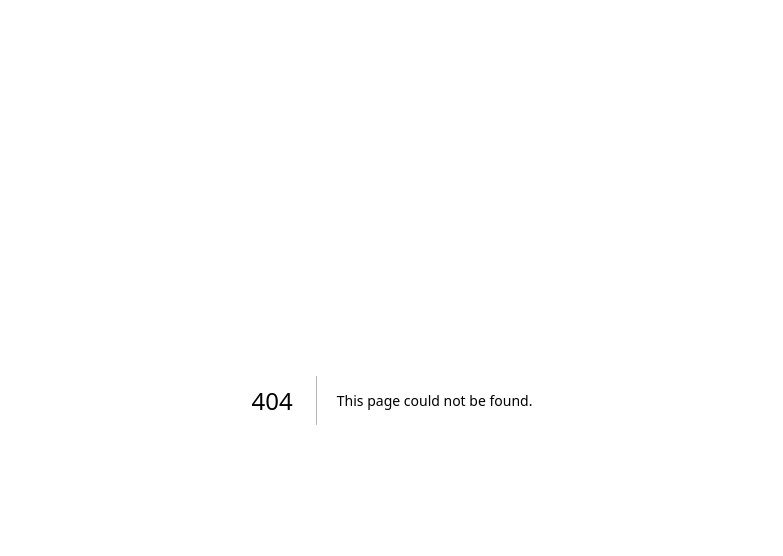
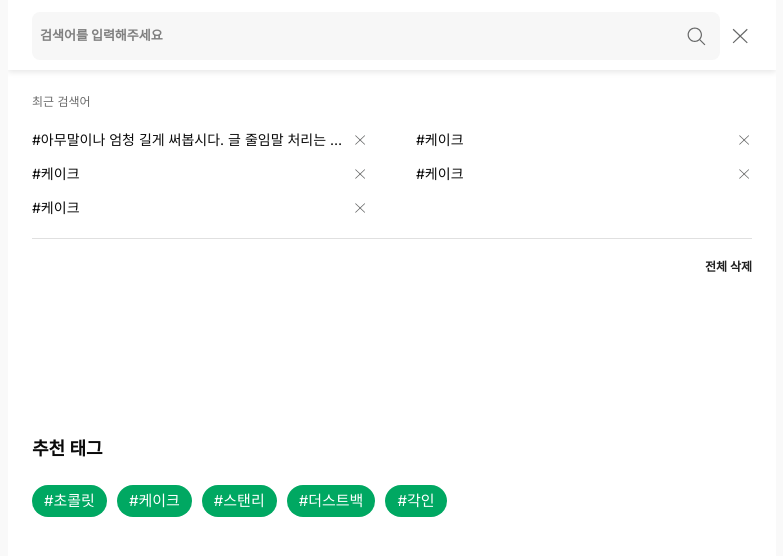
Before and after one commit to spharos6th-colorful/FE-colorful-starbucks, a Next.js app: page /search in a window 1280 px wide. Before the commit this address had no page. Shown: the top 556 px of the page, without its empty margins (248-1031 px from the left). Built offline with nearby package versions, Linux system fonts and the light colour scheme.

Commit message:
✨ feat: 검색 페이지 퍼블리싱

```diff
--- /dev/null
+++ b/src/app/(main)/search/page.tsx
@@ -0,0 +1,83 @@
+import Link from 'next/link';
+
+import SearchIcon from '@/assets/icons/common/search.svg';
+import CloseIcon from '@/assets/icons/common/close.svg';
+
+export default function SearchPage() {
+  const searchTagDatas = [
+    { id: 1, name: '초콜릿' },
+    { id: 2, name: '케이크' },
+    { id: 3, name: '스탠리' },
+    { id: 4, name: '더스트백' },
+    { id: 5, name: '각인' },
+  ];
+
+  const recentSearchHistoryDatas = [
+    { id: 1, query: '#아무말이나 엄청 길게 써봅시다. 글 줄임말 처리는 어떻게 할까요?' },
+    { id: 2, query: '#케이크' },
+    { id: 3, query: '#케이크' },
+    { id: 4, query: '#케이크' },
+    { id: 5, query: '#케이크' },
+  ];
+
+  return (
+    <main className='flex flex-col h-full max-h-dvh'>
+      <form className='flex justify-between gap-2 px-6 pt-3 pb-2.5 shadow-[0_2px_6px_rgba(0,0,0,0.1)]'>
+        <div
+          className={`grid grid-cols-[1fr_auto_auto] items-center w-full bg-[#F7F7F7] placeholder-text-[#d9d9d9] text-[13px] font-semibold px-2 py-2 rounded-md`}
+        >
+          <input type='text' name='query' placeholder='검색어를 입력해주세요' className='outline-none' />
+          <button type='submit' className='w-fit'>
+            <SearchIcon />
+          </button>
+        </div>
+
+        <button type='reset' className='w-fit'>
+          <CloseIcon width={24} height={24} />
+        </button>
+      </form>
+
+      {/* <div className='my-auto pb-10'> */}
+      <div className='grid grid-rows-2 h-full'>
+        {/* <section className='flex flex-col justify-center h-full'>
+          <p className='text-black text-center font-medium text-sm'>최근 검색어가 없습니다.</p>
+        </section> */}
+        <section className='p-6 flex-shrink-0'>
+          <p className='text-[#6B6B6B] text-xs pb-5'>최근 검색어</p>
+          <ul className='grid grid-cols-2 gap-x-12 gap-y-3.5 border-b border-[#e0e0e0] pb-5'>
+            {recentSearchHistoryDatas.map((recentSearchHistory) => (
+              <li key={recentSearchHistory.id} className='flex justify-between items-center gap-1'>
+                <Link href={`/search?query=${recentSearchHistory.query}`} className='text-sm truncate'>
+                  {recentSearchHistory.query}
+                </Link>
+
+                <button>
+                  <CloseIcon width={16} height={16} />
+                </button>
+              </li>
+            ))}
+          </ul>
+          <div className='flex justify-end mt-5'>
+            <button className='text-xs text-[#212121] font-semibold'>전체 삭제</button>
+          </div>
+        </section>
+
+        <section className='px-6 space-y-[1.375rem] flex-shrink-0'>
+          <p className='font-semibold text-lg'>추천 태그</p>
+          <ul className='flex flex-wrap gap-x-2.5 gap-y-2'>
+            {searchTagDatas.map((tag) => (
+              <li
+                key={tag.id}
+                className='rounded-full bg-[#00A862] text-white text-[0.9375rem] leading-5 w-fit px-3 py-1.5'
+              >
+                <Link href={`/search?query=${tag.name}`} className='cursor-pointer'>
+                  #{tag.name}
+                </Link>
+              </li>
+            ))}
+          </ul>
+        </section>
+      </div>
+    </main>
+  );
+}
```
Also changed, not shown: src/assets/icons/common/close.svg (added), src/assets/icons/common/search.svg (added).
